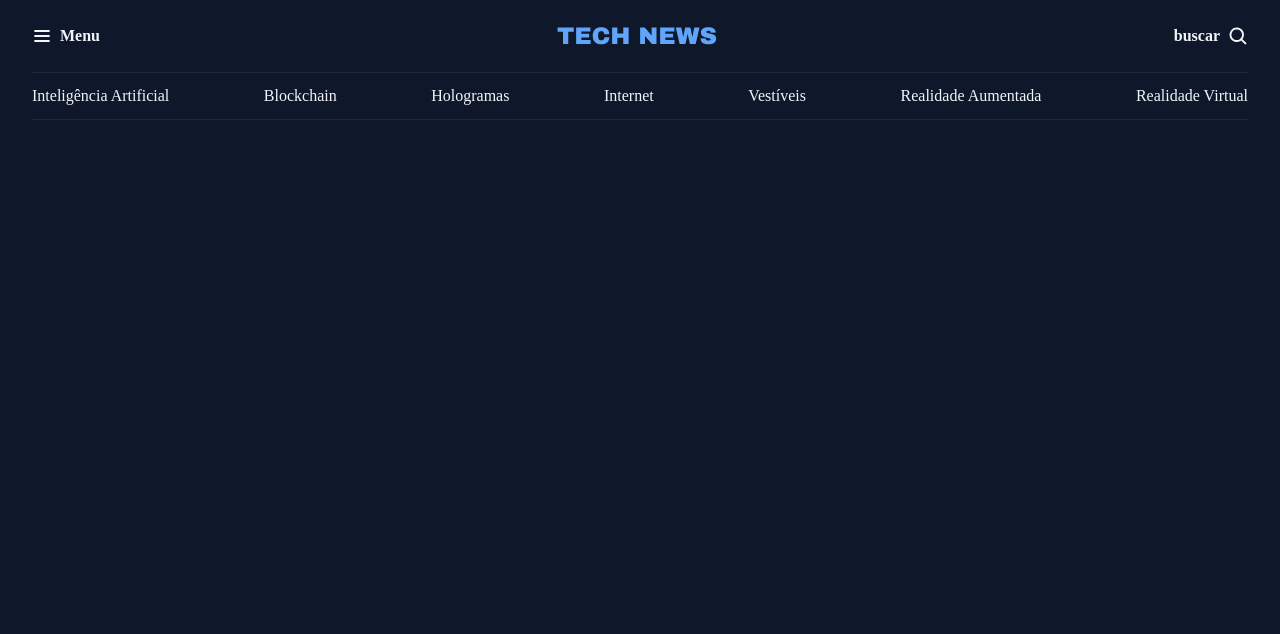
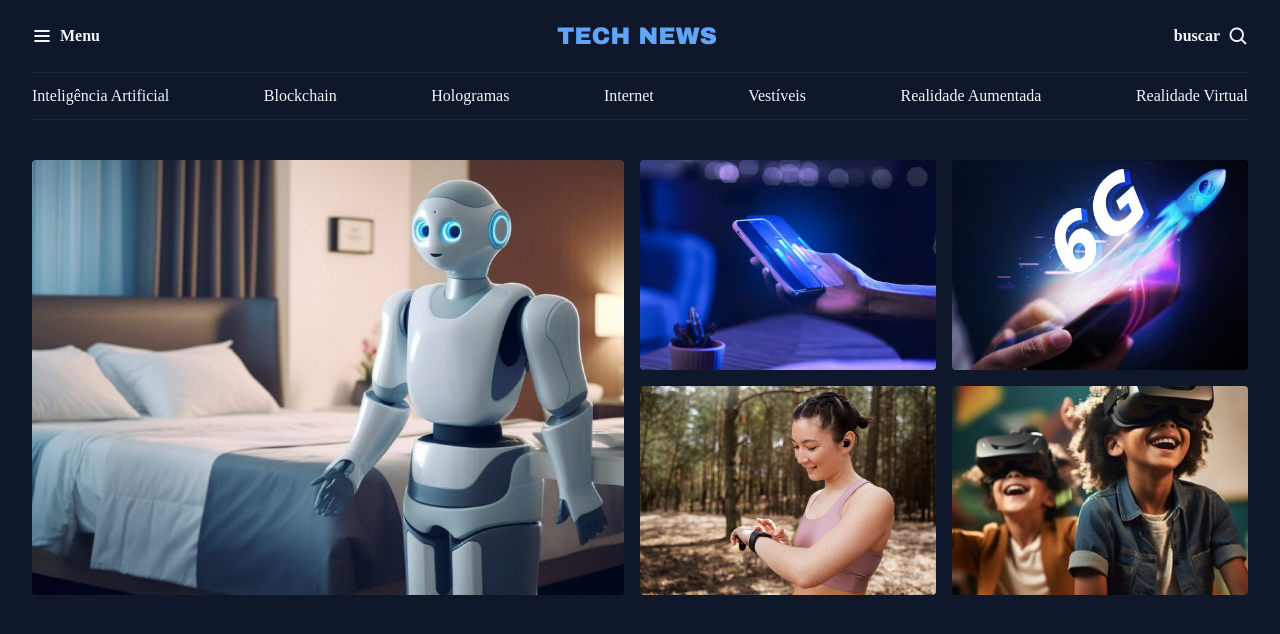
Before and after one commit to Brendon3421/Portal-Noticia, a plain HTML site: page index.html in a window 1280 px wide. Drawn offline with Linux system fonts and the light colour scheme.

Commit message:
Sections

```diff
--- a/assets/styles/global.css
+++ b/assets/styles/global.css
@@ -40,15 +40,15 @@ h3 {
     font: inherit;
 }
 
-.grid {
-    display: grid;
+img{
+    max-width: 100%;
 }
 
-.grid-flow-col {
-    grid-auto-flow: column;
-}
 .container{
     width: 1280px;
     padding-inline: 32px;
     margin-inline: auto;
 }
+main{
+    margin: 40px;
+}
--- a/assets/styles/index.css
+++ b/assets/styles/index.css
@@ -1,2 +1,4 @@
 @import url(global.css);
+@import url(utility.css);
 @import url(header.css);
+@import url(sections.css);
--- /dev/null
+++ b/assets/styles/sections.css
@@ -0,0 +1,7 @@
+#featured {
+    img {
+        height: 100%;
+        object-fit: cover;
+        border-radius: 4px;
+    }
+}
--- /dev/null
+++ b/assets/styles/utility.css
@@ -0,0 +1,13 @@
+.grid {
+    display: grid;
+}
+
+.grid-flow-col {
+    grid-auto-flow: column;
+}
+.grid-cols-2{
+    grid-template-columns: 1fr 1fr;
+}
+.gap-16{
+    gap: 16px;
+}
--- a/index.html
+++ b/index.html
@@ -37,6 +37,28 @@
             <a href="#">Realidade Virtual</a>
         </nav>
     </header>
+    <main class="grid container">
+        <section id="featured" class="grid grid-flow-col gap-16">
+            <div>
+                <img src="assets/images/Image 01.png" alt="">
+            </div>
+            <div class="grid grid-cols-2 gap-16">
+                <div>
+                    <img src="assets/images/Image 02.png" alt="">
+                </div>
+                <div>
+                    <img src="assets/images/Image 03.png" alt="">
+                </div>
+                <div>
+                    <img src="assets/images/Image 04.png" alt="">
+                </div>
+                <div>
+                    <img src="assets/images/Image 05.png" alt="">
+                </div>
+            </div>
+        </section>
+
+    </main>
 
 </body>
 
```
